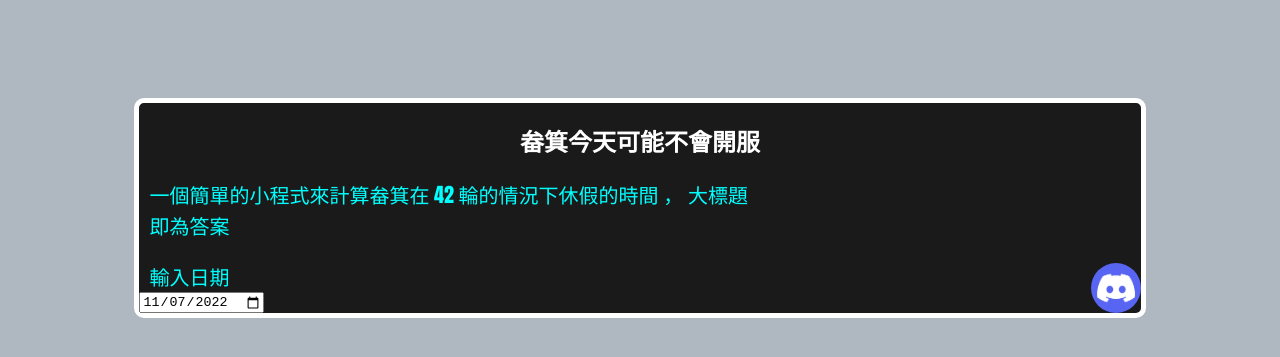
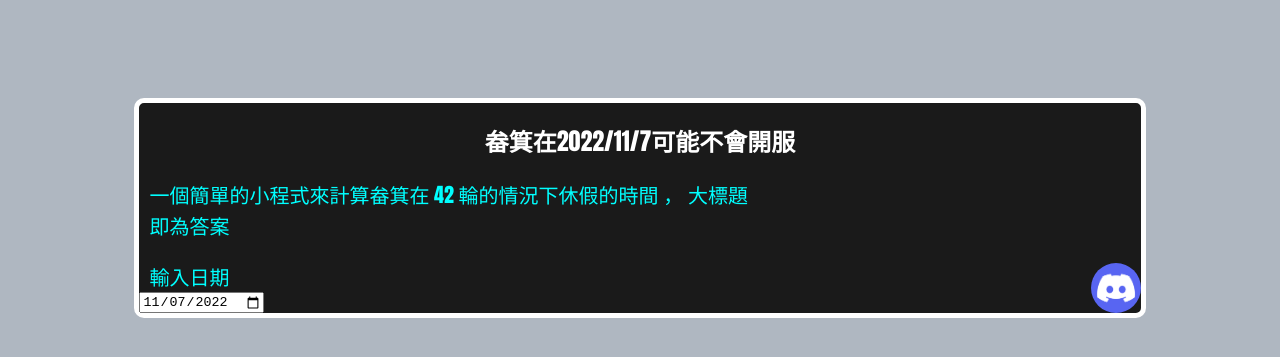
Before and after one commit to Pikacnu/PikaWebsite, a plain HTML site: page page/chrbof.html in a window 1280 px wide. Shown: the part 427-784 px from the top of the page. Drawn offline with Linux system fonts and the light colour scheme.

Commit message:
Update chrbof.html

```diff
--- a/page/chrbof.html
+++ b/page/chrbof.html
@@ -55,10 +55,15 @@
         function show(){
             var Date2 = getinputdate()
             var days = calcDate(Date1, Date2)%6;
+
+            var test = new Date(document.getElementById("Input").valueAsDate)
+
+            console.log(test)
+
             if(days<5 && 0<days){
-                p.innerHTML = "畚箕今天可能不會開服";
+                p.innerHTML = "畚箕在"+test.getFullYear()+'/'+(test.getMonth()+1)+'/'+test.getDate()+"可能不會開服";
             }else{
-                p.innerHTML = "畚箕今天可能會開服";
+                p.innerHTML = "畚箕在"+test.getFullYear()+'/'+(test.getMonth()+1)+'/'+test.getDate()+"可能會開服";
             }
             console.log('change')
         }
```
